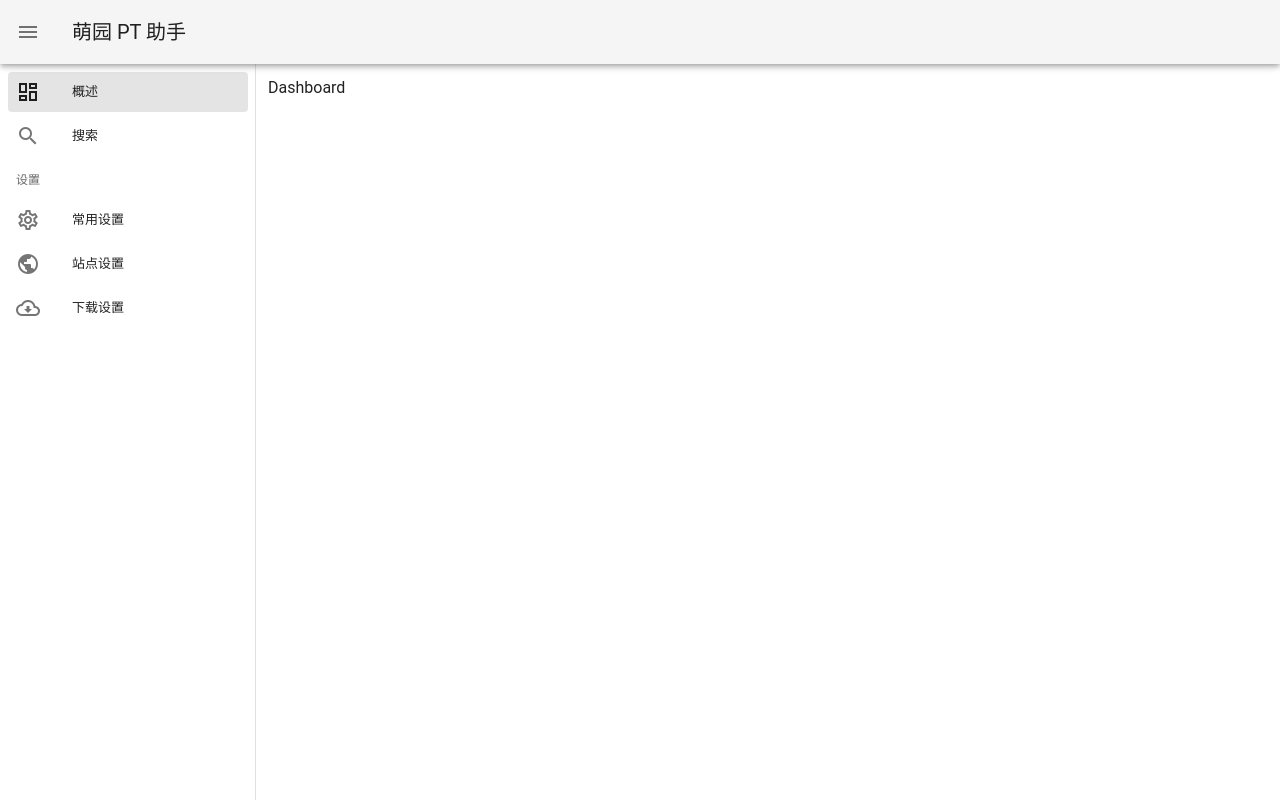
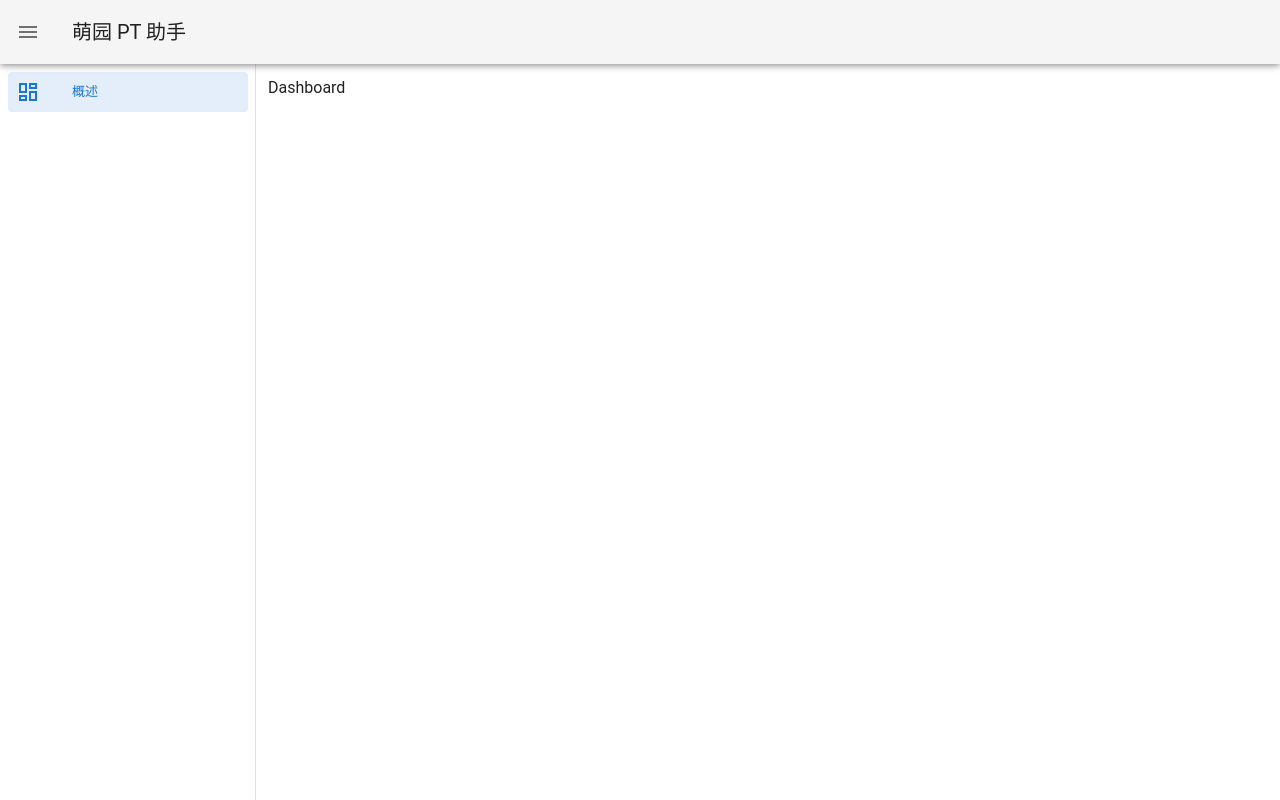
Before and after one commit to MoeHero/MoeGardenPTHelper, a Vue app: page /#/dashboard in a window 1280 px wide. Built offline with nearby package versions, Linux system fonts and the light colour scheme; the HTML template or start-up script is replaced by a standard one.

Commit message:
refactor(menu): 菜单改为从路由读取

```diff
--- a/src/options/router/index.ts
+++ b/src/options/router/index.ts
@@ -7,10 +7,17 @@ const routes: Array<RouteConfig> = [
   {
     path: '/',
     redirect: '/dashboard',
+    meta: {
+      inMenu: false,
+    },
   },
   {
     path: '/dashboard',
     component: () => import('../views/Dashboard.vue'),
+    meta: {
+      name: '概述',
+      icon: 'view-dashboard-outline',
+    },
   },
 ];
 
--- a/src/options/views/_Layouts/TheMenu.vue
+++ b/src/options/views/_Layouts/TheMenu.vue
@@ -4,37 +4,39 @@
     @input="$emit('input', $event)"
   >
     <v-list dense nav>
-      <template v-for="menu in menus">
+      <template v-for="route in $router.options.routes">
+        <template v-if="route.meta.inMenu !== false">
           <v-list-item
-          v-if="menu.children === undefined"
-          :key="menu.name" :to="menu.url"
+            v-if="route.children === undefined"
+            :key="route.path" :to="route.path" color="primary"
           >
             <v-list-item-icon>
-            <v-icon>mdi-{{ menu.icon }}</v-icon>
+              <v-icon>mdi-{{ route.meta.icon }}</v-icon>
             </v-list-item-icon>
 
             <v-list-item-content>
-            <v-list-item-title>{{ menu.name }}</v-list-item-title>
+              <v-list-item-title>{{ route.meta.name }}</v-list-item-title>
             </v-list-item-content>
           </v-list-item>
 
           <template v-else>
-          <v-subheader :key="menu.name">
-            {{ menu.name }}
+            <v-subheader :key="route.path">
+              {{ route.meta.name }}
             </v-subheader>
 
             <v-list-item
-            v-for="i in menu.children" :key="i.name"
-            :to="i.url"
+              v-for="i in route.children" :key="route.path + '/' + i.path"
+              :to="route.path + '/' + i.path" color="primary"
             >
               <v-list-item-icon>
-              <v-icon>mdi-{{ i.icon }}</v-icon>
+                <v-icon>mdi-{{ i.meta.icon }}</v-icon>
               </v-list-item-icon>
 
               <v-list-item-content>
-              <v-list-item-title>{{ i.name }}</v-list-item-title>
+                <v-list-item-title>{{ i.meta.name }}</v-list-item-title>
               </v-list-item-content>
             </v-list-item>
+          </template>
         </template>
       </template>
     </v-list>
@@ -55,28 +57,17 @@ export default class TheMenu extends Vue {
 
   private readonly menus: Menu[] = [
     {
-      name: '概述',
-      url: '/dashboard',
-      icon: 'view-dashboard-outline',
-    },
-    {
       name: '搜索',
       url: '/',
       icon: 'magnify',
     },
     {
       name: '设置',
-      url: '/',
       children: [
         {
           name: '常用设置',
           url: '/',
           icon: 'cog-outline',
-        },
-        {
-          name: '站点设置',
-          url: '/',
-          icon: 'earth',
         },
         {
           name: '下载设置',
```
Lines whose indentation alone changed are shown as unchanged.
